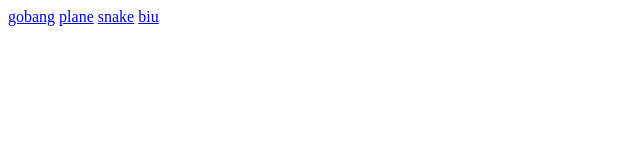
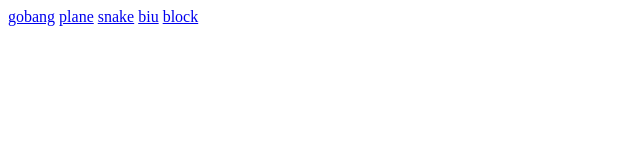
Before and after one commit to gpchn/games, a plain HTML site: page index.html in a window 1280 px wide. Shown: the full height of the page, 0-640 px from the left. Drawn offline with Linux system fonts and the light colour scheme.

Commit message:
Update index.html

```diff
--- a/index.html
+++ b/index.html
@@ -5,5 +5,6 @@
     <a href="https://gpchn.github.io/games/plane.html">plane</a>
     <a href="https://gpchn.github.io/games/snake.html">snake</a>
     <a href="https://gpchn.github.io/games/biu.html">biu</a>
+    <a href="https://gpchn.github.io/games/block.html">block</a>
   </body>
 </html>
```
